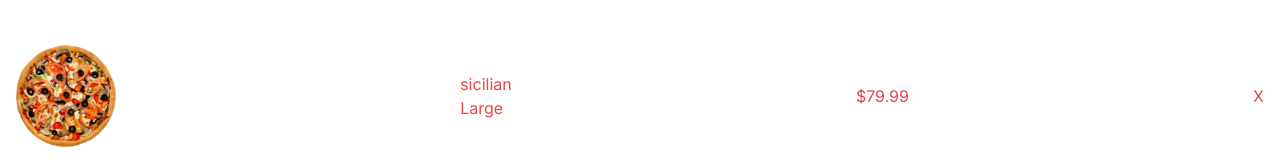
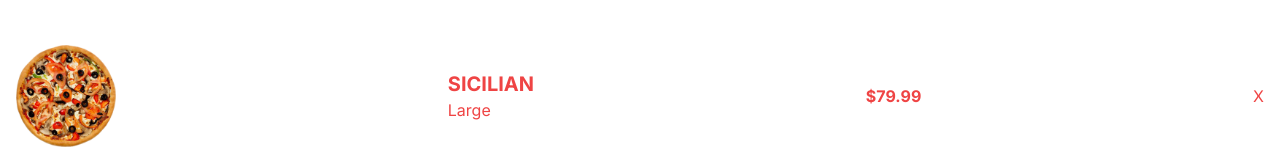
Before and after one commit to gerlinp/mumus2, a Next.js app: page /cart in a window 1280 px wide. Shown: the part 204-364 px from the top of the page. Built offline with nearby package versions, Linux system fonts and the light colour scheme.

Commit message:
Update page.tsx

```diff
--- a/src/app/cart/page.tsx
+++ b/src/app/cart/page.tsx
@@ -10,10 +10,10 @@ const CartPage = () => {
         <div className='flex items-center justify-between mb-4 overflow-scroll'>
           <Image src='/temporary/p1.png' alt='' width={100} height={100} />
           <div className=''>
-            <h1>sicilian</h1>
+            <h1 className='uppercase text-xl font-bold'>sicilian</h1>
             <span>Large</span>
           </div>
-          <h2>$79.99</h2>
+          <h2 className='font-bold'>$79.99</h2>
           <span>X</span>
         </div>
       </div>
```
